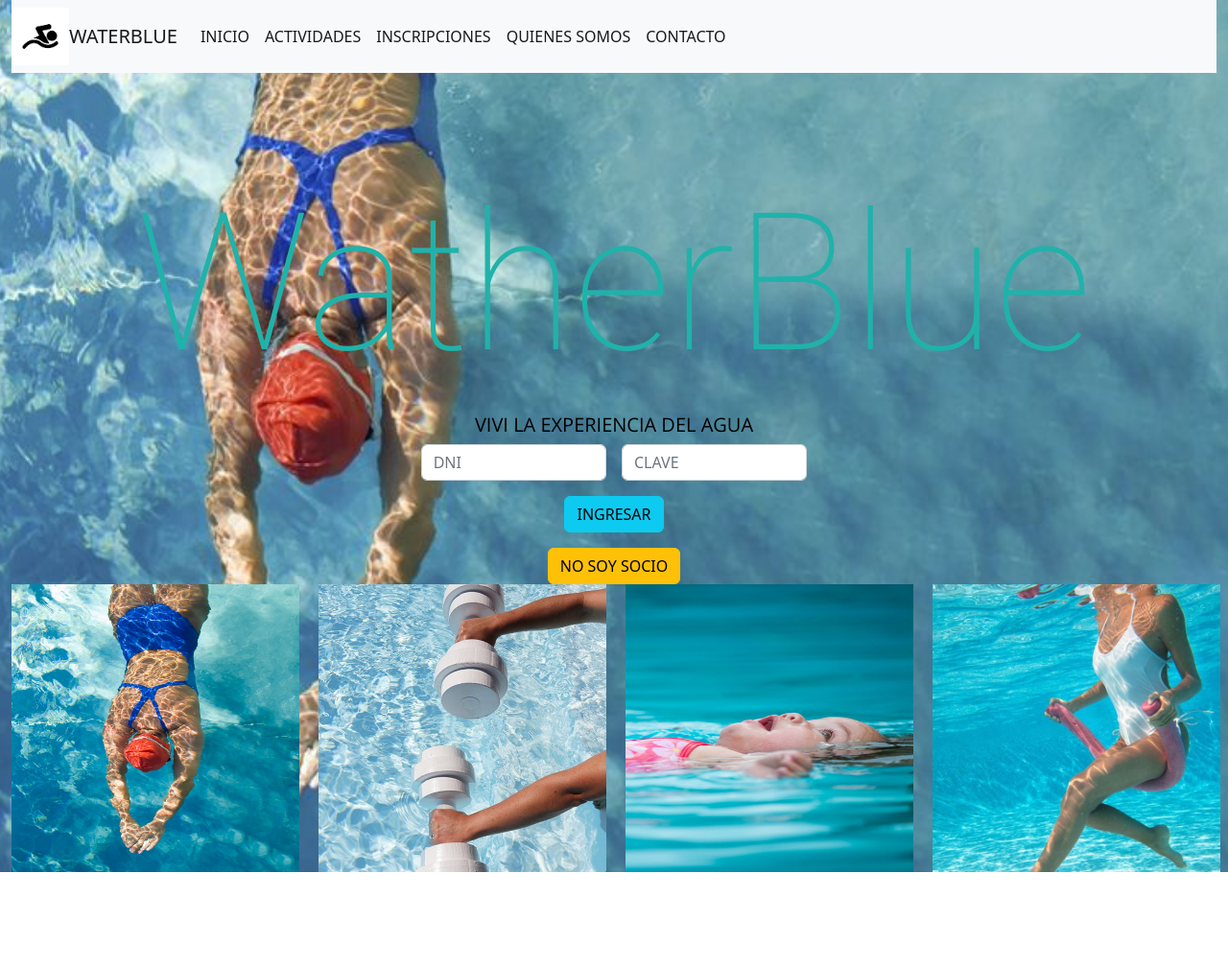
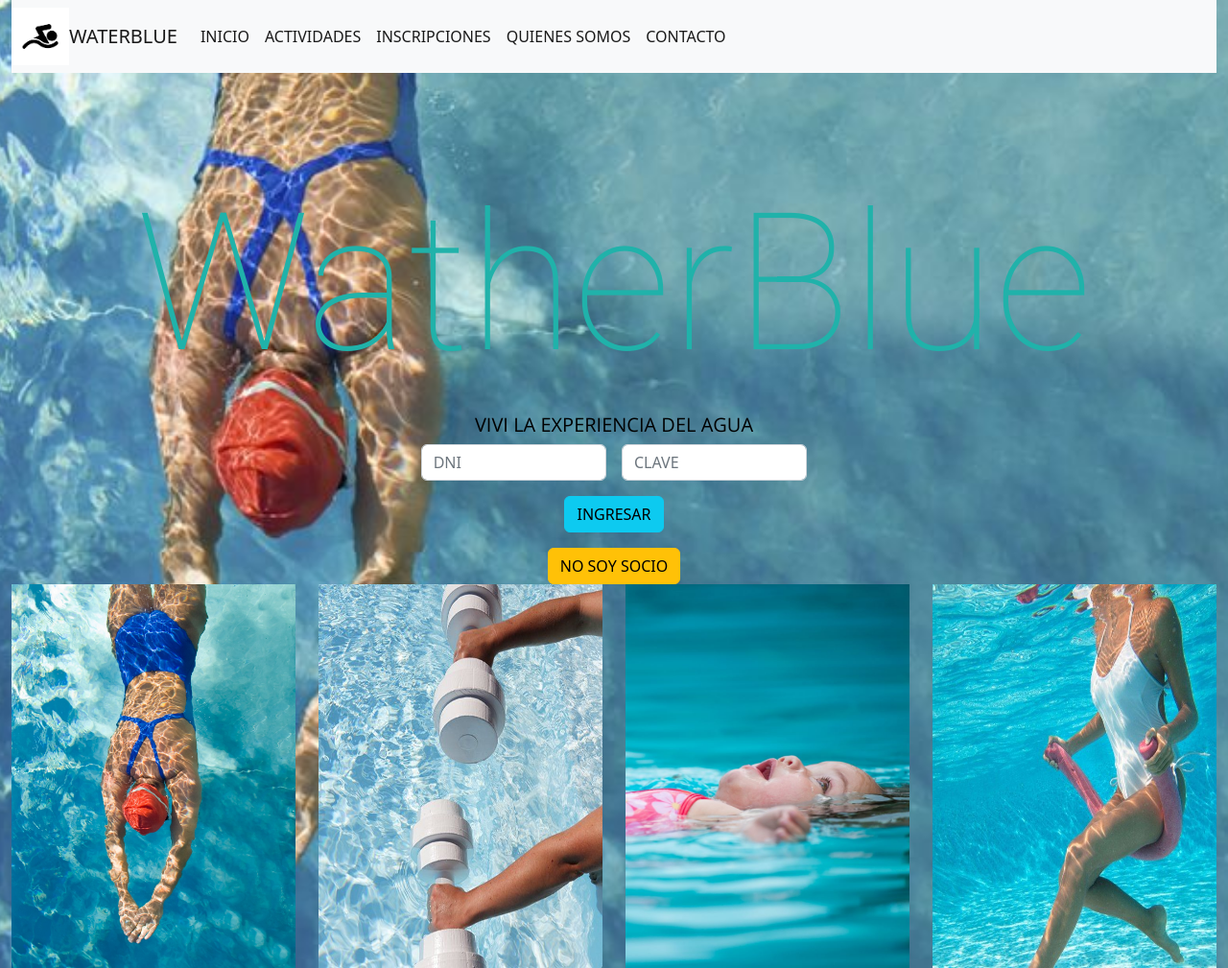
Before and after one commit to agusflamini/proyectoCoder, a plain HTML site: page index.html in a window 1280 px wide. Shown: the whole page at 96% size. Before the commit the page ends 909 px from the top, so only its background shows below. Drawn offline with nearby package versions, Linux system fonts and the light colour scheme.

Commit message:
agregando boostrap

```diff
--- a/index.html
+++ b/index.html
@@ -20,6 +20,7 @@
 
         <header >
           <div class="container-fluid">
+
             <div class="row" >
 
               <div class="col-sm-12 col-md-12 col-xl-12">
@@ -46,15 +47,20 @@
                 <a class="nav-link active" aria-current="page" href="pages/contacto.html">CONTACTO</a>
               </li>
               </ul>
+
+            </nav>
             </div>
-            </nav>
-        <div class="container-fluid">
+          </div>
+
+
+
 
             <div class="row">
 
-            <div class="col-sm-2 col-md-8 col-xl-12">
+                <div class=" col-sm-12 col-md-12 col-xl-12">
                 <h1 class="text-center fs-200 mt-100" id="tituloPrincipal">WatherBlue</h1>
                 </div>
+
             </div>
 
 
@@ -64,7 +70,7 @@
                  <h2  id="subtitulo" class="animate__animated animate__flash text-center">VIVI LA EXPERIENCIA DEL AGUA</h2>
                 </div>
             </div>
-            </div>
+
 
 
             <!--<nav>
@@ -84,22 +90,22 @@
                     <li><a href="pages/contacto.html">CONTACTO</a></li>
                 </ul>
             </nav> --->
-                </div>
-            </div>
+
         </div>
         </header>
+
 
 
         <main>
             <div class="container-fluid">
                 <div class="row justify-content-center" >
-                    <div class="col-xl-4 col-sm-4">
+                    <div class="col-xl-4 col-sm-12">
                         <form>
                             <div class="row g-3">
-                                <div class="col">
+                                <div class="col-xl-6 col-sm-12">
                                   <input type="text" class="form-control" placeholder=DNI aria-label="DNI">
                                 </div>
-                                <div class="col">
+                                <div class="col-xl-6 col-sm-12">
                                   <input type="password" class="form-control"  placeholder=CLAVE  id="inputPassword4">
                                 </div>
                                 <div class="col-12">
@@ -114,20 +120,24 @@
                 </div>
             </div>
         </main>
+
+
+
         <footer >
+
 
           <div class="container-fluid">
                 <div class="row" >
-                    <div class="col-sm-6 col-md-6 col-xl-3" >
+                    <div class="col-xs-12 col-sm-6 col-md-6 col-xl-3" >
                         <img class="gira" src="imagenes/nadadora.jpg" alt="nadadora">
                     </div>
-                    <div class="col-sm-6 col-md-6 col-xl-3">
+                    <div class="col-xs-12 col-sm-6 col-md-6 col-xl-3">
                         <img src="imagenes/pesas.jpg" alt="aquagym">
                     </div>
-                    <div class="col-sm-6 col-md-6 col-xl-3">
+                    <div class="col-xs-12 col-sm-6 col-md-6 col-xl-3">
                         <img src="imagenes/bebe.jpg" alt="matronatacion">
                     </div>
-                    <div class="col-sm-6 col-md-6 col-xl-3">
+                    <div class="col-xs-12 col-sm-6 col-md-6 col-xl-3">
                         <img src="imagenes/rehabilitacion.jpg" alt="rehabilitacion">
                     </div>
                  </div>
@@ -139,5 +149,7 @@
         </footer>
 
 
+
+
     <script src="https://cdn.jsdelivr.net/npm/bootstrap@5.2.0-beta1/dist/js/bootstrap.bundle.min.js" integrity="sha384-pprn3073KE6tl6bjs2QrFaJGz5/SUsLqktiwsUTF55Jfv3qYSDhgCecCxMW52nD2" crossorigin="anonymous"></script>
 </body>
--- a/style.css
+++ b/style.css
@@ -13,7 +13,7 @@
 
 
 
-.gridContainer {
+/*.gridContainer {
   width: 100%;
   height: auto;
   display: grid;
@@ -24,7 +24,7 @@
   "header header header "
   "main main main"
   "footer footer footer";
-}
+}*/
 
 
 header {
@@ -57,13 +57,13 @@ footer {
 
 
 
-.nav {
+/*.nav {
   width: 100%;
   display: flex;
   justify-content: flex-end;
   align-items: center;
-  background-color:transparent
-}
+  background-color:transparent}*/
+
 
 .fondo {
   background-image: url("./imagenes/contactos.jpeg");
@@ -355,8 +355,7 @@ img {
 }
 
 footer img {
-  width: 300px;
-  height: 300px;
+  width: 100%
 }
 
 .gira:hover{
@@ -371,7 +370,7 @@ transform-style: preserve-3d;}
 
 
 
-
+/*
 
 .gridContainerInscripciones {
   width: 100%;
@@ -393,9 +392,7 @@ main {
   grid-area: main;
 }
 
-footer {
-  grid-area: footer;
-}
+
 
 aside {
   grid-area: aside;
@@ -417,7 +414,7 @@ aside {
     }
 
 
-    /*GRID2*/
+    /*GRID2
 
 
 
@@ -429,12 +426,6 @@ aside {
       grid-area: main;
       justify-content: center;
     }
-
-    footer {
-      grid-area: footer;
-      justify-content: end;
-    }
-
 
 
     @media screen and (min-width:1200px)
```
Lines whose indentation alone changed are shown as unchanged.
